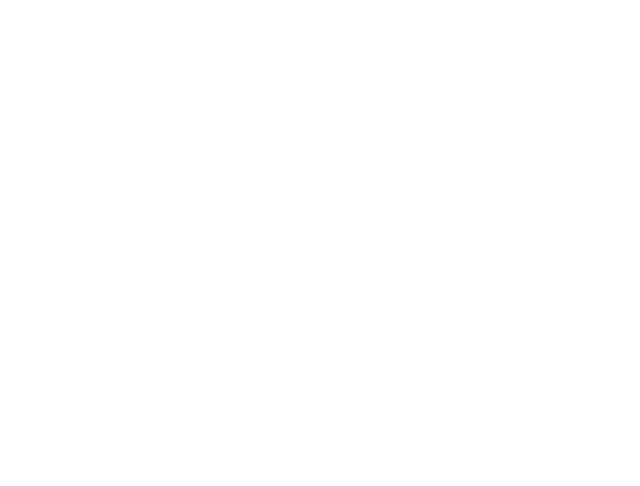
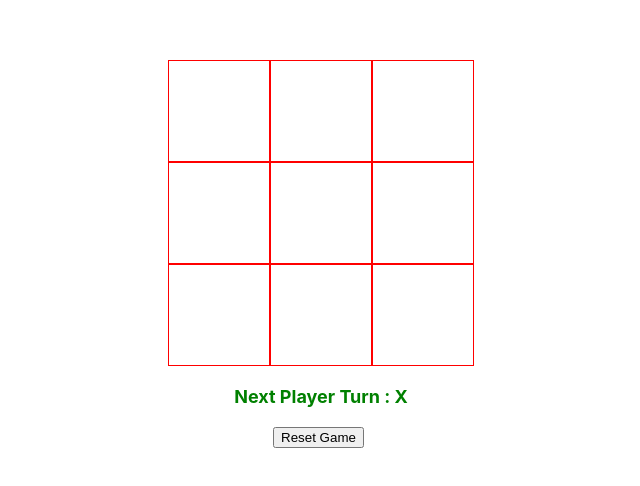
Before and after one commit to prayag1740/React_Starters, a React (Create React App) app: page /tictactoe in a window 1280 px wide. Before the commit this address had no page. Shown: the part 146-632 px from the top of the page, without its empty margins (319-959 px from the left). Built offline with nearby package versions, Linux system fonts and the light colour scheme.

Commit message:
tictactoe project

```diff
--- a/src/App.js
+++ b/src/App.js
@@ -16,6 +16,7 @@
 import CustomModal from './Components/CustomModal'
 import GitHubProfile from './Components/GithubProfile'
 import SearchAutoComplete from './Components/SearchAutocomplete'
+import TicTacToe from './Components/TicTacToe'
 
 function App() {
   return (
@@ -38,6 +39,7 @@
       <NewPage message={"click here for Custom Modal Project"} color = {"#ec1d68"} navigate = {'/custom-modal'} />
       <NewPage message={"click here for Github Profile Page Project"} color = {"#1dece6"} navigate = {'/github-profile'} />
       <NewPage message={"click here for Search Autocomplete Project"} color = {"#b7b52f"} navigate = {'/search-autocomplete'} />
+      <NewPage message={"click here for Search TicTacToe Project"} color = {"#e84b74"} navigate = {'/tictactoe'} />
         </>
       } />
         <Route path='/load-more-data' element={<LoadMoreData />} />
@@ -47,6 +49,7 @@
         <Route path='/custom-modal' element={<CustomModal />} />
         <Route path='/github-profile' element={<GitHubProfile />} />
         <Route path='/search-autocomplete' element={<SearchAutoComplete />} />
+        <Route path='/tictactoe' element={<TicTacToe />} />
         </Routes>
     </div>
     </Router>
--- /dev/null
+++ b/src/Components/TicTacToe/index.jsx
@@ -0,0 +1,102 @@
+import React, { useEffect, useState } from 'react'
+import "./styles.css"
+
+function TicTacToe() {
+
+  const [grid, setGrid ] = useState([['', '', ''], ['', '', ''], ['', '', '']]);
+  const [XTurn, setXTurn ] = useState(false);
+  const [moveCount, setMoveCount] = useState(0);
+  const [winner, setWinner] = useState(false);
+
+  const setGridPosition = (positionx, positiony) => {
+    const copiedGrid = structuredClone(grid)
+    XTurn === true ? (copiedGrid[positionx][positiony] = 'X') : (copiedGrid[positionx][positiony] = 'O')
+    setGrid(copiedGrid);
+  }
+
+  const checkForWinner = () => {
+    const wining_pos = [ [[0,0], [0,1], [0,2]],
+    [[1,0], [1,1], [1,2]],
+    [[2,0], [2,1], [2,2]],
+    [[0,0], [1,0], [2,0]],
+    [[0,1], [1,1], [2,1]],
+    [[0,2], [1,2], [2,2]],
+    [[0,0], [1,1], [2,2]],
+    [[0,2], [1,1], [2,0]]]
+
+    let iswinner = false ;
+
+    for (let i=0; i < wining_pos.length; i++){
+      let cur_check = wining_pos[i];
+      let [x1, y1] = cur_check[0]
+      let [x2, y2] = cur_check[1]
+      let [x3, y3] = cur_check[2]
+
+      if (grid[x1][y1] !== "" && grid[x1][y1] === grid[x2][y2] && grid[x1][y1] === grid[x3][y3]) {
+        iswinner = true ;
+        break ;
+      }
+    }
+
+    if (iswinner == true) {
+      setWinner(true);
+    }
+
+    if (iswinner === false) {
+      setXTurn(!XTurn);
+      setMoveCount(moveCount+1);
+    }
+
+  }
+
+  useEffect(() => {
+    checkForWinner();
+  }, [grid])
+
+  const renderGameText = () => {
+    if (winner) {
+      const winnerPosition = XTurn === true ? 'X' : 'O' ;
+      return `Winner of the game is ${winnerPosition} . Please reset to start again` ;
+    }
+    if (moveCount === 10) {
+      return 'Game Tie : Please reset to start again' ;
+    }
+
+    return `Next Player Turn : ${XTurn ? 'X' : 'O'}` ;
+  }
+
+  const resetGame = () => {
+    setGrid([['', '', ''], ['', '', ''], ['', '', '']]);
+    setXTurn(false);
+    setMoveCount(0);
+    setWinner(false);
+  }
+
+  return (
+    <div className='tcc-container'>
+      <div className='tcc-main'>
+          <div className='tcc-row'>
+            <div className='tcc-sec' onClick={() => setGridPosition(0,0)}>{grid[0][0]}</div>
+            <div className='tcc-sec' onClick={() => setGridPosition(0,1)}>{grid[0][1]}</div>
+            <div className='tcc-sec' onClick={() => setGridPosition(0,2)}>{grid[0][2]}</div>
+          </div>
+
+          <div className='tcc-row'>
+          <div className='tcc-sec' onClick={() => setGridPosition(1,0)}>{grid[1][0]}</div>
+          <div className='tcc-sec' onClick={() => setGridPosition(1,1)}>{grid[1][1]}</div>
+          <div className='tcc-sec' onClick={() => setGridPosition(1,2)}>{grid[1][2]}</div>
+          </div>
+
+          <div className='tcc-row'>
+          <div className='tcc-sec' onClick={() => setGridPosition(2,0)}>{grid[2][0]}</div>
+          <div className='tcc-sec' onClick={() => setGridPosition(2,1)}>{grid[2][1]}</div>
+          <div className='tcc-sec' onClick={() => setGridPosition(2,2)}>{grid[2][2]}</div>
+          </div>
+      </div>
+      <div className='game-text'>{renderGameText()}</div>
+      <button onClick={resetGame}>Reset Game</button>
+    </div>
+  )
+}
+
+export default TicTacToe
--- /dev/null
+++ b/src/Components/TicTacToe/styles.css
@@ -0,0 +1,37 @@
+.tcc-container {
+    display: flex;
+    align-items: center;
+    justify-content: center;
+    flex-direction: column;
+    height: 100vh;
+    gap: 20px;
+}
+
+.tcc-main {
+    display: flex;
+    flex-direction: column;
+    gap: 0px;
+}
+
+.tcc-row {
+    display: flex;
+    gap: 0px;
+}
+
+.tcc-sec {
+    width: 100px;
+    height: 100px;
+    border: solid 1px red;
+    display: flex;
+    flex-direction: column;
+    text-align: center;
+    justify-content: center;
+    font-weight: bold;
+    font-size: xx-large;
+}
+
+.game-text {
+    font-weight: bold;
+    font-size: large;
+    color: green;
+}
```
